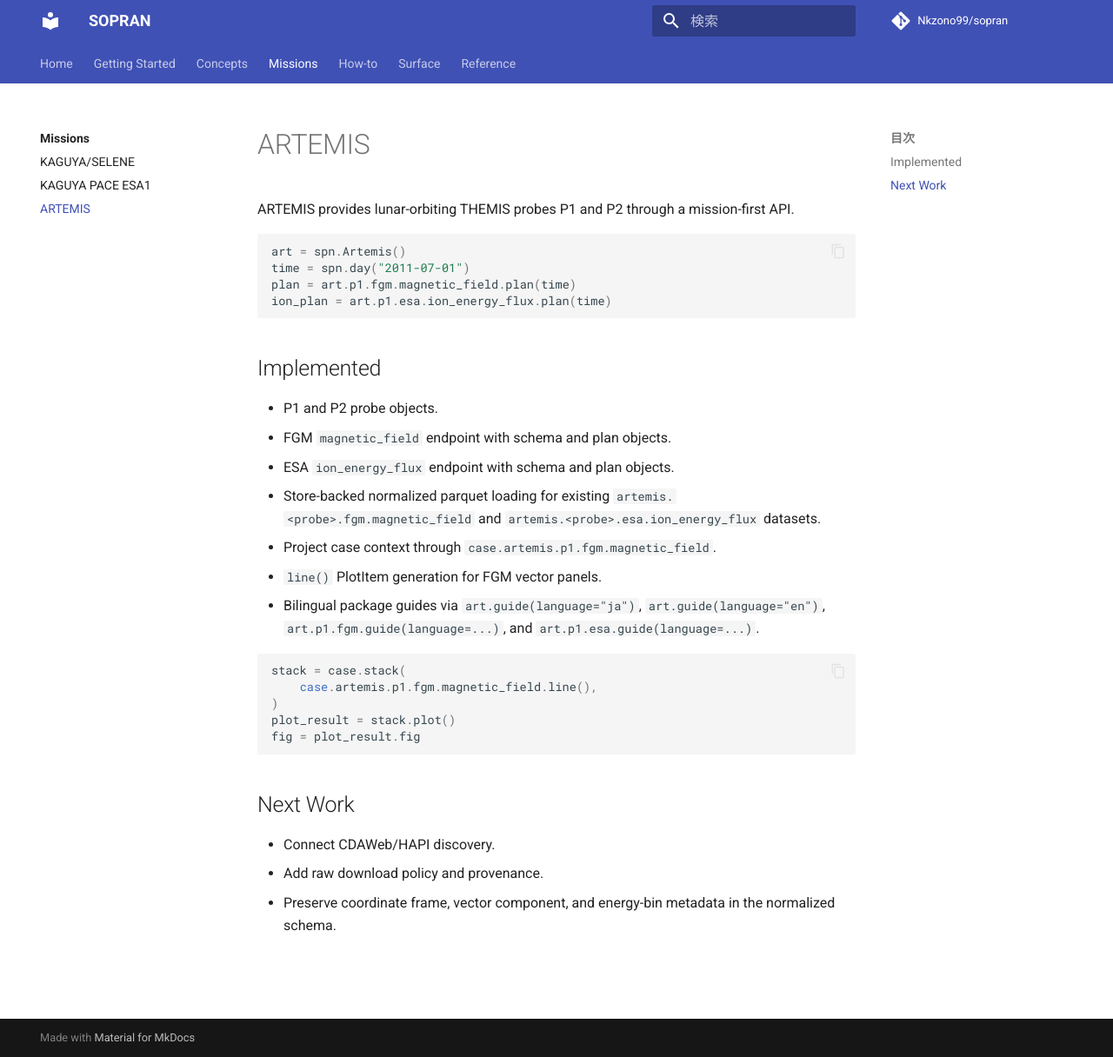
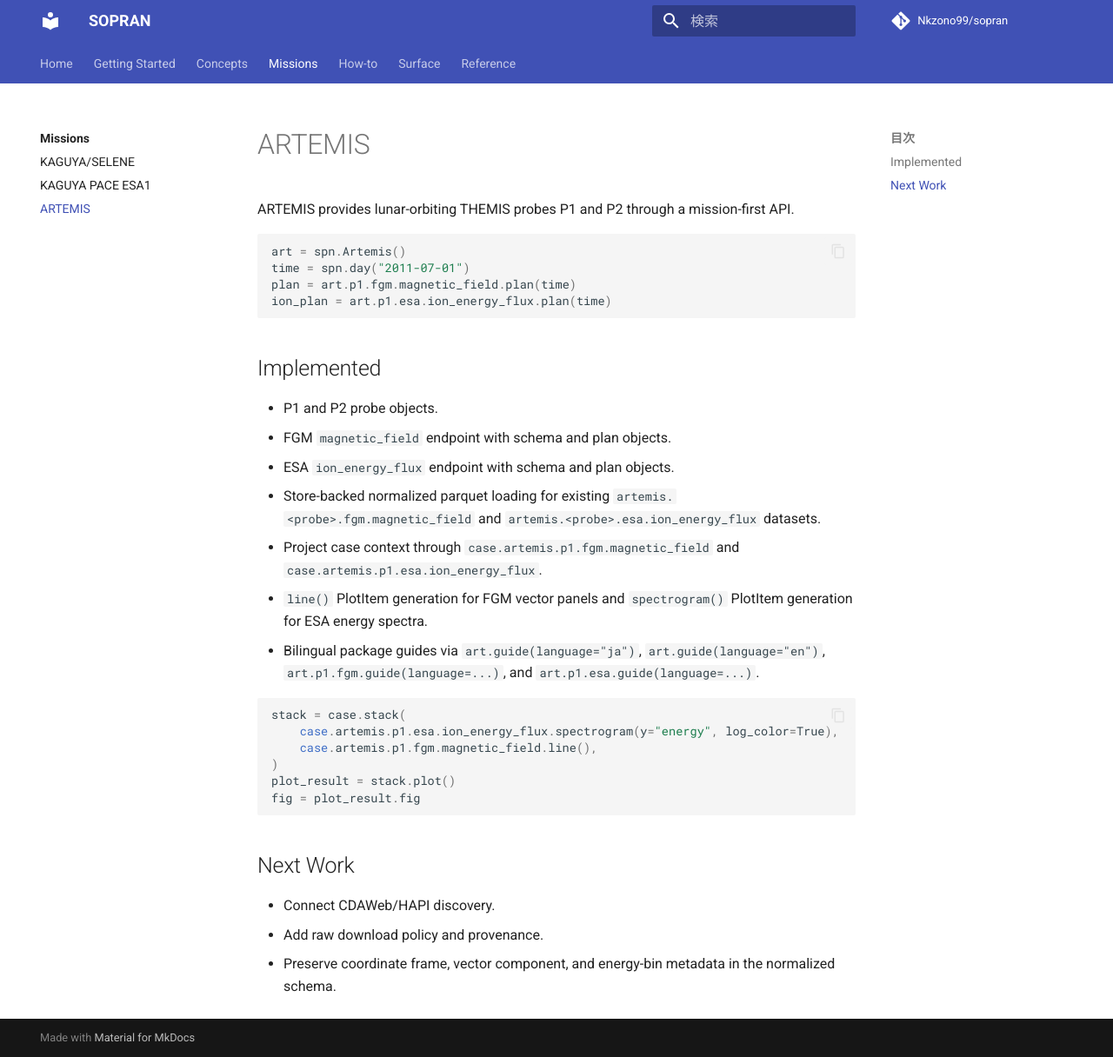
Before and after one commit to Nkzono99/sopran, an MkDocs documentation site: the page built from docs/missions/artemis.md, in a window 1280 px wide and 1216 px high. Shown: the whole window at 87% size. Built offline with MkDocs 1.6.1 and Material for MkDocs 9.7.7, drawn with Linux system fonts in a browser that asks for light colours; comment, search, counter and statistics services are not loaded.

Commit message:
Add Artemis ESA spectrogram plotting

````diff
--- a/docs/missions/artemis.md
+++ b/docs/missions/artemis.md
@@ -18,14 +18,17 @@ ion_plan = art.p1.esa.ion_energy_flux.plan(time)
 - Store-backed normalized parquet loading for existing
   `artemis.<probe>.fgm.magnetic_field` and
   `artemis.<probe>.esa.ion_energy_flux` datasets.
-- Project case context through `case.artemis.p1.fgm.magnetic_field`.
-- `line()` PlotItem generation for FGM vector panels.
+- Project case context through `case.artemis.p1.fgm.magnetic_field` and
+  `case.artemis.p1.esa.ion_energy_flux`.
+- `line()` PlotItem generation for FGM vector panels and `spectrogram()`
+  PlotItem generation for ESA energy spectra.
 - Bilingual package guides via `art.guide(language="ja")`,
   `art.guide(language="en")`, `art.p1.fgm.guide(language=...)`, and
   `art.p1.esa.guide(language=...)`.
 
 ```python
 stack = case.stack(
+    case.artemis.p1.esa.ion_energy_flux.spectrogram(y="energy", log_color=True),
     case.artemis.p1.fgm.magnetic_field.line(),
 )
 plot_result = stack.plot()
````
Also changed, not shown: docs/concepts/plotting.md (+5 -1 lines), docs/how-to/plotstack.md (+2 -0 lines), src/sopran/missions/artemis/README.ja.md (+5 -2 lines), src/sopran/missions/artemis/README.md (+5 -2 lines), 4 other files.
